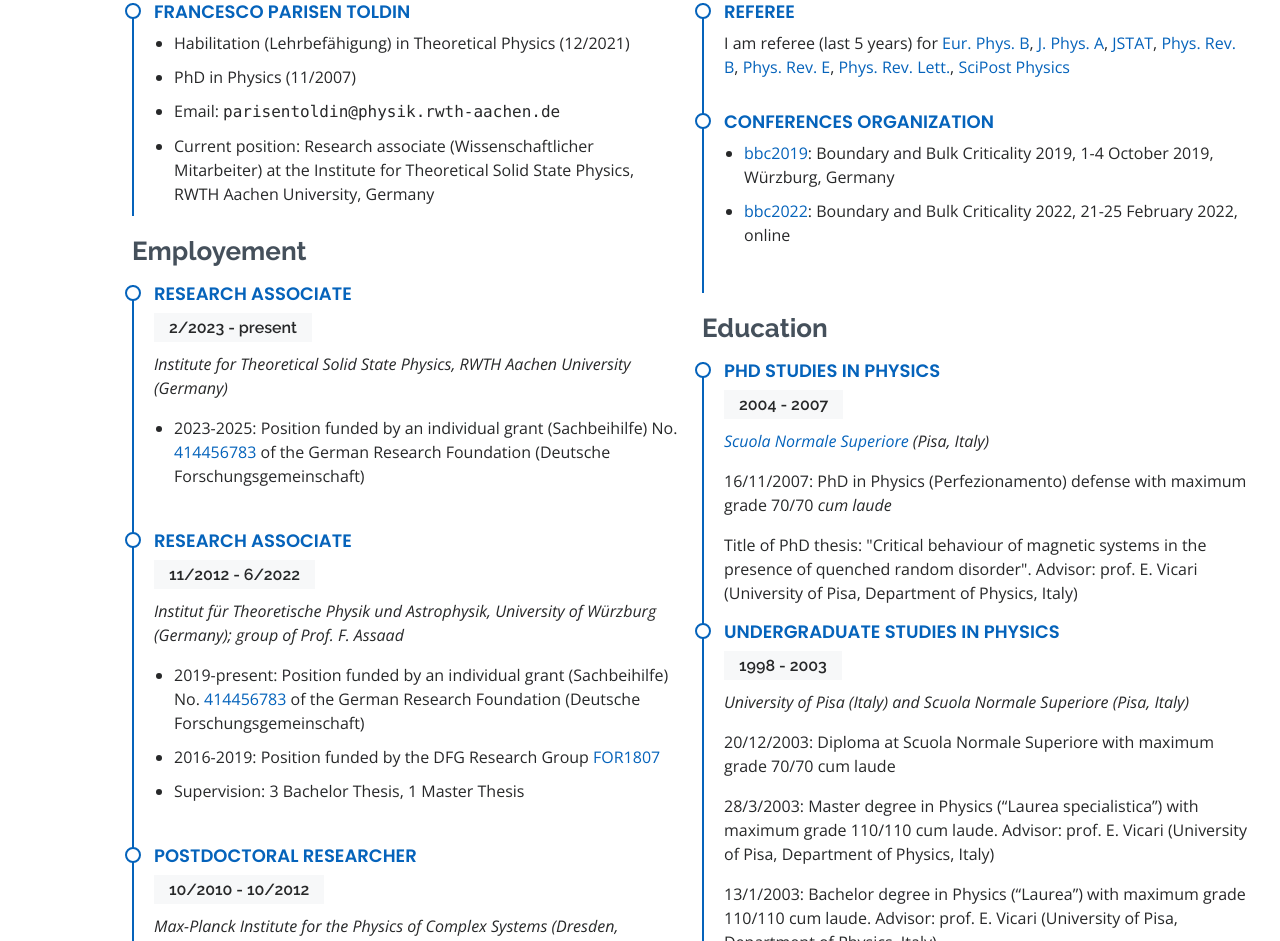
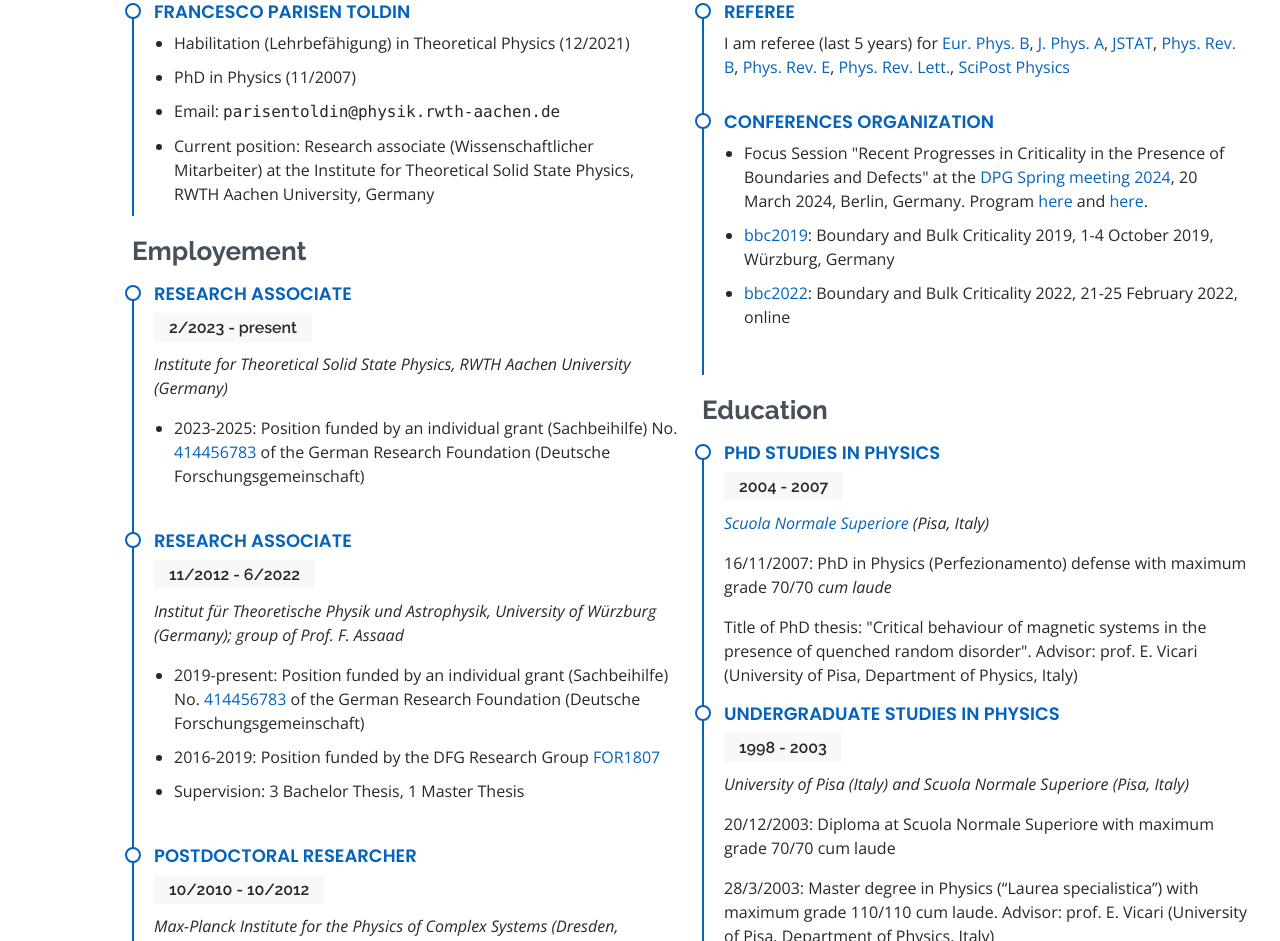
Before and after one commit to francescopt/francescopt.github.io, a plain HTML site: page index.html in a window 1280 px wide. Shown: the part 1935-2876 px from the top of the page. Drawn offline with nearby package versions, Linux system fonts and the light colour scheme.

Commit message:
focus session

```diff
--- a/index.html
+++ b/index.html
@@ -210,6 +210,7 @@
             <div class="resume-item">
               <h4>Conferences organization</h4>
 	      <ul>
+		<li>Focus Session "Recent Progresses in Criticality in the Presence of Boundaries and Defects" at the <a href="https://berlin24.dpg-tagungen.de" target="_blank">DPG Spring meeting 2024</a>, 20 March 2024, Berlin, Germany. Program <a href="https://www.dpg-verhandlungen.de/year/2024/conference/berlin/part/dy/session/22" target="_blank">here</a> and <a href="https://www.dpg-verhandlungen.de/year/2024/conference/berlin/part/dy/session/29" target="_blank">here</a>.</li>
 		<li><a href="https://bbc2019.sciencesconf.org" target="_blank">bbc2019</a>: Boundary and Bulk Criticality 2019, 1-4 October 2019, W&uuml;rzburg, Germany</li>
 		<li><a href="https://bbc2022.sciencesconf.org" target="_blank">bbc2022</a>: Boundary and Bulk Criticality 2022, 21-25 February 2022, online
 	      </ul>
```
